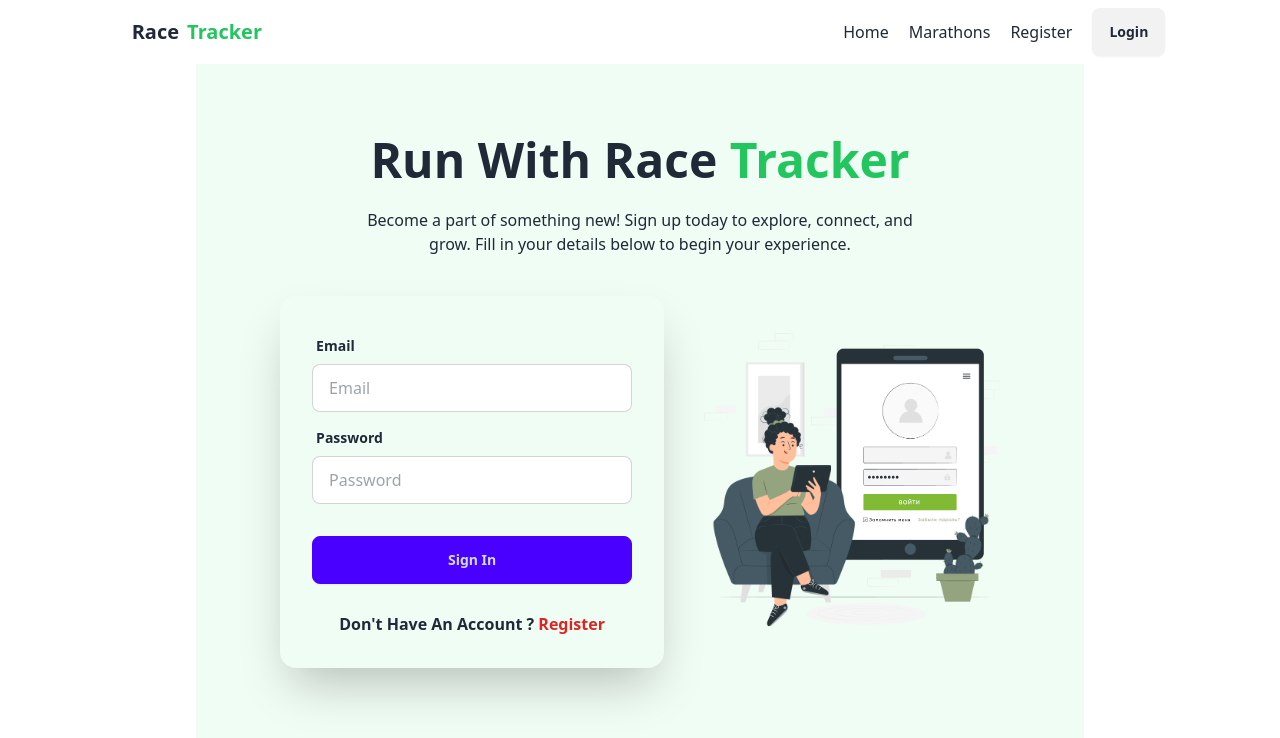
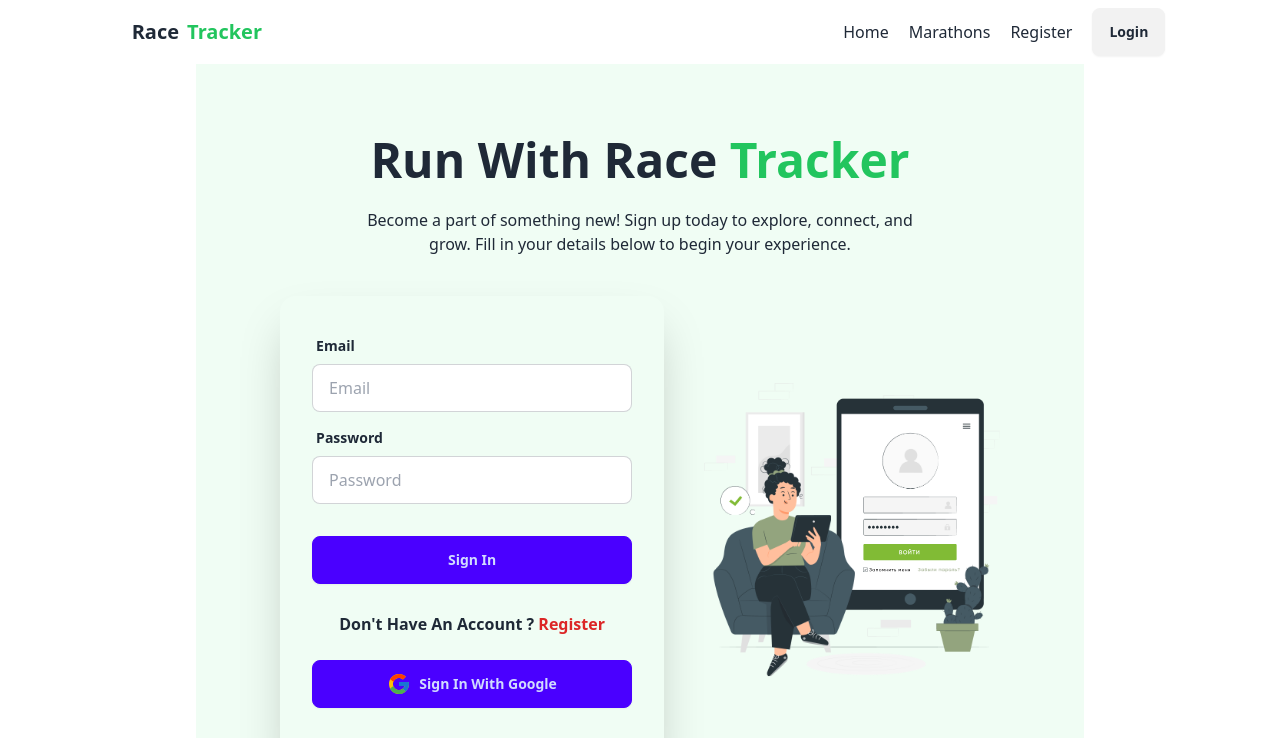
Before and after one commit to estiakahamed01/race-tracker-marathon-client, a React (Vite) app: page /login in a window 1280 px wide. Shown: the top 738 px of the page. Built offline with nearby package versions, Linux system fonts and the light colour scheme; no server answers.

Commit message:
Added Google Authentication Method

```diff
--- a/package.json
+++ b/package.json
@@ -17,6 +17,7 @@
     "motion": "^12.4.1",
     "react": "^18.3.1",
     "react-dom": "^18.3.1",
+    "react-icons": "^5.4.0",
     "react-router-dom": "^7.1.3",
     "sort-by": "^1.2.0",
     "sweetalert2": "^11.15.10"
--- a/src/context/AuthContext/AuthProvider.jsx
+++ b/src/context/AuthContext/AuthProvider.jsx
@@ -1,6 +1,6 @@
 import { useEffect, useState } from "react";
 import AuthContext from "./AuthContext";
-import { createUserWithEmailAndPassword, onAuthStateChanged,signInWithEmailAndPassword, signOut } from "firebase/auth";
+import { createUserWithEmailAndPassword, GoogleAuthProvider, onAuthStateChanged,signInWithEmailAndPassword, signInWithPopup, signOut } from "firebase/auth";
 import auth from "../../firebase/firebase.init";
 
 
@@ -8,6 +8,7 @@ import auth from "../../firebase/firebase.init";
 const AuthProvider = ({children}) => {
     const [user,setUser]= useState(null);
     const [loading,setLoading]= useState(true);
+    const googleProvider = new GoogleAuthProvider()
 
     const createUser = (email,password) => {
         setLoading(true)
@@ -17,6 +18,9 @@ const AuthProvider = ({children}) => {
     const signInUser = (email,password) =>{
         setLoading(true)
         return signInWithEmailAndPassword( auth,email,password)
+    }
+    const singInWithGoogle = () =>{
+        return signInWithPopup(auth,googleProvider)
     }
 
     const signOutUser = () =>{
@@ -40,7 +44,8 @@ const AuthProvider = ({children}) => {
         loading,
         createUser,
         signInUser,
-        signOutUser
+        signOutUser,
+        singInWithGoogle
     }
     return (
         <AuthContext.Provider value={authInfo}>
--- a/src/pages/Login/Login.jsx
+++ b/src/pages/Login/Login.jsx
@@ -2,10 +2,11 @@ import Lottie from "lottie-react";
 import { Link } from "react-router-dom";
 import lottieSignIn from "../../assets/lottie/SignIn.json";
 import { useContext } from "react";
+import { FcGoogle } from "react-icons/fc";
 import AuthContext from "../../context/AuthContext/AuthContext";
 
 const Login = () => {
-  const { signInUser } = useContext(AuthContext);
+  const { signInUser,singInWithGoogle } = useContext(AuthContext);
   const handleSignIn = (e) => {
     e.preventDefault();
     const form = e.target;
@@ -20,6 +21,14 @@ const Login = () => {
         console.log(error);
       });
   };
+  const handleGoogleSignIn = () =>{
+    singInWithGoogle()
+    .then(result => {
+      console.log(result.user)
+      // navigate('/')
+    })
+    .catch(error => console.log('ERROR',error.message))
+  }
 
   return (
     <div className="w-10/12 mx-auto">
@@ -72,7 +81,7 @@ const Login = () => {
                       <span className="text-red-600">Register</span>
                     </button>
                   </Link>
-                  {/* <button onClick={handleGoogleSignIn} className="btn btn-primary mb-7 w-full mt-6"><span className="text-2xl"><FcGoogle /></span>Sign In With Google</button> */}
+                  <button onClick={handleGoogleSignIn} className="btn btn-primary mb-7 w-full mt-6"><span className="text-2xl"><FcGoogle /></span>Sign In With Google</button>
                 </div>
               </form>
             </div>
```
Also changed, not shown: 1 other file (tests, documents, lock files or other folders).
